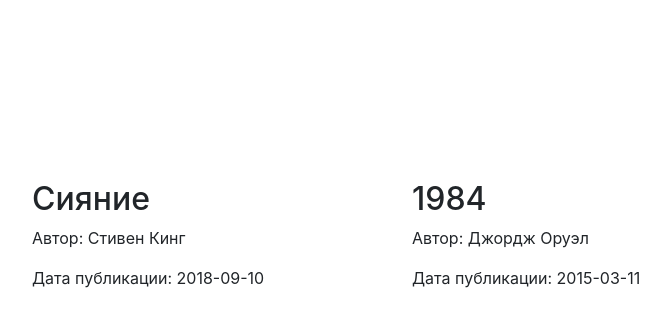
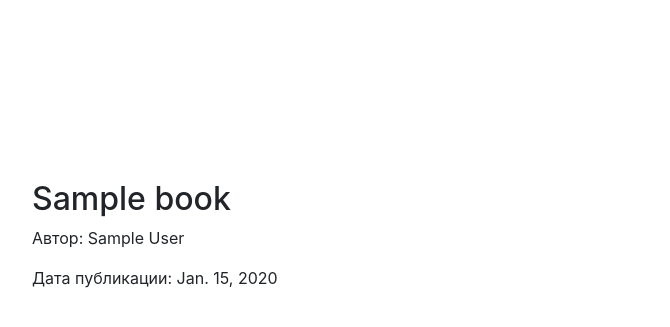
Before and after one commit to SaidRem/Django_4_test_projects, a Django app: page / in a window 1280 px wide. Shown: the part 78-405 px from the top of the page, without its empty margins (53-723 px from the left). Run offline with Django 4.2, Linux system fonts and the light colour scheme; tables that the repository leaves empty hold one stand-in row (values such as "Sample post"); some libraries are stand-ins or nearby versions.

Commit message:
Modified template books_list.html

```diff
--- a/online_library/books/templates/books/books_list.html
+++ b/online_library/books/templates/books/books_list.html
@@ -5,19 +5,18 @@
 {% block content %}
     <div class="container">
         <div class="header">
-            <h1><a href="/books">Каталог</a></h1>
+            <h1><a href="{% url 'books' %}">Каталог</a></h1>
         </div>
         <div class="row">
+            {% for book in books %}
             <div class="book col-md-4">
-                <h2>Сияние</h2>
-                <p>Автор: Стивен Кинг</p>
-                <p>Дата публикации: 2018-09-10</p>
+                <h2>{{ book.name }}</h2>
+                <p>Автор: {{ book.author }}</p>
+                <p>Дата публикации: {{ book.pub_date }}</p>
             </div>
-            <div class="book col-md-4">
-                <h2>1984</h2>
-                <p>Автор: Джордж Оруэл</p>
-                <p>Дата публикации: 2015-03-11</p>
-            </div>
+            {% empty %}
+            <p>Нет книг для отображения</p>
+            {% endfor %}
         </div>
     </div>
 {% endblock %}
```
